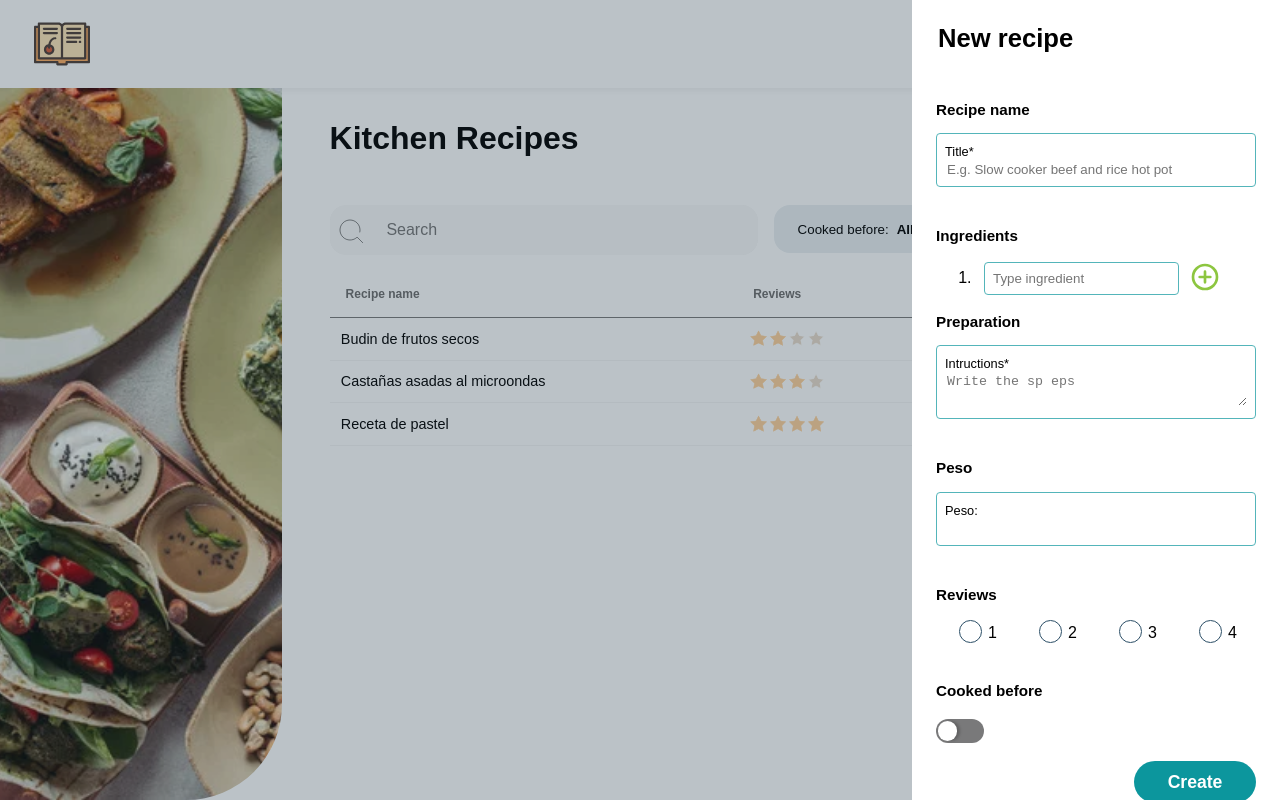
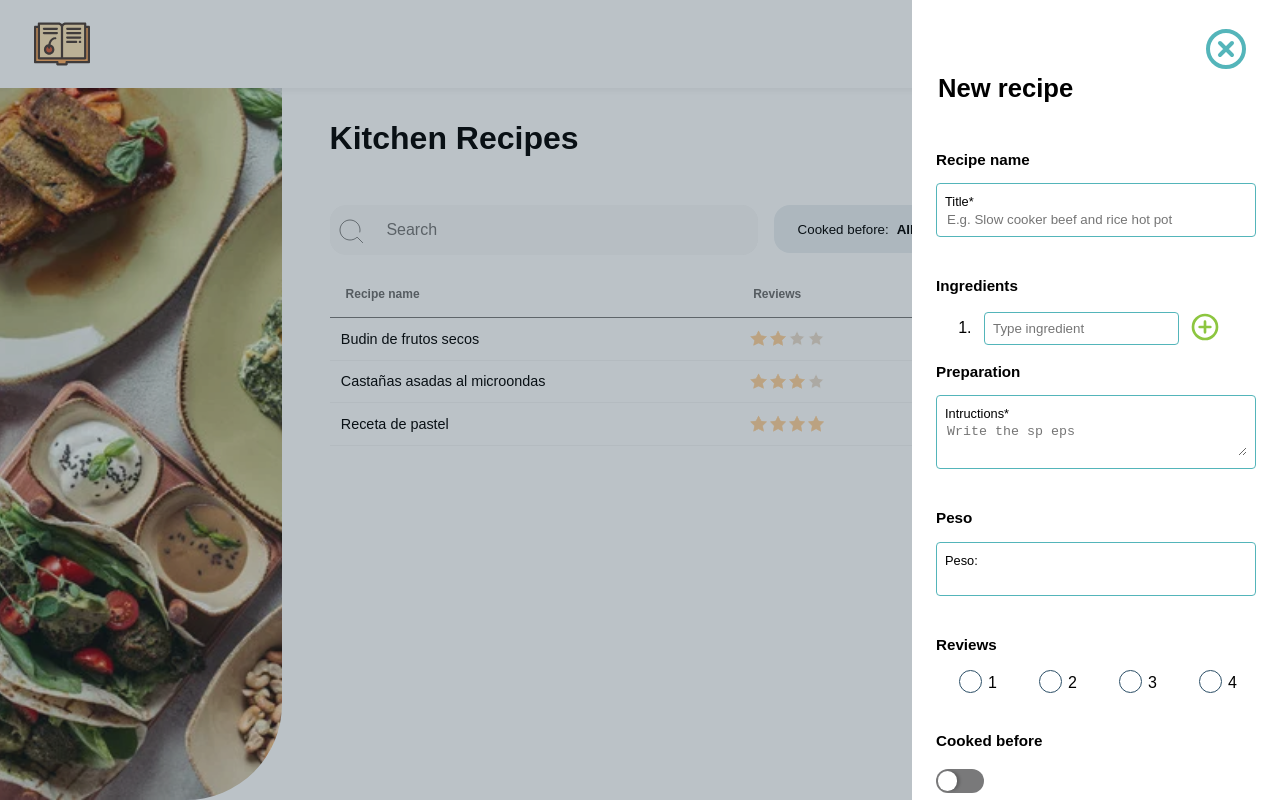
Before and after one commit to LPZneider/Kitchen-Recipes, a React (Vite) app: page / in a window 1280 px wide. Both pictures are taken after a click on the button 1232 px from the left and 748 px from the top of the page. Built offline with nearby package versions, Linux system fonts and the light colour scheme.

Commit message:
deploy boton-close

```diff
--- a/src/components/Boton/Boton.jsx
+++ b/src/components/Boton/Boton.jsx
@@ -1,12 +1,12 @@
 import { useContext } from "react";
 import "./Boton.scss";
 import ModalContext from "../../context/ModalContext";
-
+import add from "/src/assets/add.svg";
 const Boton = () => {
   const { handleModal } = useContext(ModalContext);
   return (
     <button className="btn-add" onClick={handleModal}>
-      <img src="/src/assets/add.svg" alt="add" />
+      <img src={add} alt="add" />
     </button>
   );
 };
--- /dev/null
+++ b/src/components/BotonClose/BotonClose.jsx
@@ -0,0 +1,23 @@
+import PropTypes from "prop-types";
+import { useContext } from "react";
+import closeModal from "/src/assets/closeModal.svg";
+import FormContext from "../../context/FormContext";
+import "./BotonClose.scss";
+const BotonClose = ({ isForm = false, funcForm }) => {
+  const { handleListModal } = useContext(FormContext);
+  return (
+    <div className="container-btn-close">
+      <button
+        onClick={isForm ? funcForm : handleListModal}
+        className="btn-close"
+      >
+        <img src={closeModal} alt="close Modal" />
+      </button>
+    </div>
+  );
+};
+export default BotonClose;
+BotonClose.propTypes = {
+  isForm: PropTypes.bool,
+  funcForm: PropTypes.func,
+};
--- /dev/null
+++ b/src/components/BotonClose/BotonClose.scss
@@ -0,0 +1,18 @@
+.container-btn-close {
+  display: flex;
+  justify-content: end;
+}
+
+.btn-close {
+  background-color: #fff;
+  border: none;
+  position: relative;
+  cursor: pointer;
+
+  img {
+    display: block;
+    top: 0;
+    right: 0;
+    width: 3rem;
+  }
+}
--- a/src/components/FormItem/FormItem.jsx
+++ b/src/components/FormItem/FormItem.jsx
@@ -2,6 +2,8 @@ import PropTypes from "prop-types";
 import { useContext } from "react";
 import FormContext from "../../context/FormContext";
 import "./FormItem.scss";
+import deleteItem from "/src/assets/deleteItem.svg";
+import addItem from "/src/assets/addItem.svg";
 
 const FormItem = ({ inpt: { id, name }, cant }) => {
   const { forms, handleIngredients, handleCreateItem, handleDeleteItem } =
@@ -21,11 +23,11 @@ const FormItem = ({ inpt: { id, name }, cant }) => {
         />
         {forms.ingredients.length !== cant + 1 ? (
           <button value="eliminar" onClick={(e) => handleDeleteItem(e, id)}>
-            <img src="/src/assets/deleteItem.svg" alt="X" />
+            <img src={deleteItem} alt="X" />
           </button>
         ) : (
           <button value="agregar" onClick={handleCreateItem}>
-            <img src="/src/assets/addItem.svg" alt="+" />
+            <img src={addItem} alt="+" />
           </button>
         )}
       </section>
--- a/src/components/FormSearch/FormSearch.jsx
+++ b/src/components/FormSearch/FormSearch.jsx
@@ -1,12 +1,13 @@
 import { useContext } from "react";
 import "./FormSearch.scss";
 import TableContext from "../../context/CrudTableContext";
+import search from "/src/assets/search.svg";
 export const FormSearch = () => {
   const { handleSubmit } = useContext(TableContext);
   return (
     <form className="form-search" onSubmit={handleSubmit}>
       <button>
-        <img src="/src/assets/search.svg" alt="🔍" />
+        <img src={search} alt="🔍" />
       </button>
       <input
         autoComplete="off"
--- a/src/components/FormSelect/FormSelect.jsx
+++ b/src/components/FormSelect/FormSelect.jsx
@@ -1,6 +1,7 @@
 import { useContext } from "react";
 import "./FormSelect.scss";
 import TableContext from "../../context/CrudTableContext";
+import arrow from "/src/assets/arrow.svg";
 export const FormSelect = () => {
   const { handleClickRadio, handleActive, active, radiovalue } =
     useContext(TableContext);
@@ -9,7 +10,7 @@ export const FormSelect = () => {
       <button onClick={handleActive}>
         Cooked before:
         <span>{radiovalue} </span>
-        <img src="/src/assets/arrow.svg" alt="arrow" />
+        <img src={arrow} alt="arrow" />
       </button>
       {active && (
         <div className="select-radios">
--- a/src/components/Header/Header.jsx
+++ b/src/components/Header/Header.jsx
@@ -1,10 +1,10 @@
 import "./Header.scss";
-
+import recipe from "/src/assets/recipe.svg";
 const HeaderRecipe = () => {
   return (
     <header className="header-recipes">
       <a href="#">
-        <img src="/src/assets/recipe.svg" alt="recipe logo" />
+        <img src={recipe} alt="recipe logo" />
       </a>
     </header>
   );
--- a/src/components/ListItem/ListItem.jsx
+++ b/src/components/ListItem/ListItem.jsx
@@ -1,7 +1,7 @@
 import PropTypes from "prop-types";
 import "./ListItem.scss";
 import { ModalPortal } from "../ModalPortal/";
-import { useContext, useState } from "react";
+import { useContext } from "react";
 import { BotonActive } from "../BotonActive";
 import TableContext from "../../context/CrudTableContext";
 import { Reviews } from "../Reviews/";
@@ -10,9 +10,8 @@ import FormContext from "../../context/FormContext";
 export const ListItem = ({ el }) => {
   const { name, reviews, cooked, ingredients, preparation, peso, id } = el;
   const { handleCheckboxCooked } = useContext(TableContext);
-  const { dataUpdate } = useContext(FormContext);
-  const [listModal, setListModal] = useState(false);
-  const handleListModal = () => setListModal(!listModal);
+  const { dataUpdate, listModal, handleListModal } = useContext(FormContext);
+
   return (
     <>
       <tr className="table-item" onClick={handleListModal}>
--- a/src/components/ModalPortal/ModalPortal.jsx
+++ b/src/components/ModalPortal/ModalPortal.jsx
@@ -2,15 +2,26 @@ import ReactDOM from "react-dom";
 import "./ModalPortal.scss";
 import { useContext } from "react";
 import ModalContext from "../../context/ModalContext";
+import FormContext from "../../context/FormContext";
+import BotonClose from "../BotonClose/BotonClose";
+
 export const ModalPortal = ({ children, isForm = false }) => {
   const handleClickModal = (e) => e.stopPropagation();
   const { handleClose } = useContext(ModalContext);
+  const { resetFormulario } = useContext(FormContext);
+
+  const handleClickPortal = () => {
+    handleClose();
+    if (isForm) resetFormulario();
+  };
+
   return ReactDOM.createPortal(
-    <article className="modal-conatiner" onClick={handleClose}>
+    <article className="modal-conatiner" onClick={handleClickPortal}>
       <div
         className={isForm ? "modal-modal modal-form" : "modal-modal modal-item"}
         onClick={handleClickModal}
       >
+        <BotonClose isForm={isForm} funcForm={handleClickPortal} />
         {children}
       </div>
     </article>,
--- a/src/components/Reviews/Reviews.jsx
+++ b/src/components/Reviews/Reviews.jsx
@@ -1,13 +1,15 @@
 import PropTypes from "prop-types";
 import "./Reviews.scss";
+import starStuffed from "/src/assets/starStuffed.svg";
+import starEmpty from "/src/assets/starEmpty.svg";
 const Reviews = ({ review }) => {
   return (
     <div className="reviews">
       {[...new Array(4)].map((item, index) => {
         return index < review ? (
-          <img key={index} src="/src/assets/starStuffed.svg" />
+          <img key={index} src={starStuffed} />
         ) : (
-          <img key={index} src="/src/assets/starEmpty.svg" />
+          <img key={index} src={starEmpty} />
         );
       })}
     </div>
--- a/src/context/FormContext.jsx
+++ b/src/context/FormContext.jsx
@@ -6,12 +6,12 @@ const idForm = Date.now();
 const FormContext = createContext();
 const initialForm = {
   name: "",
-  reviews: null,
+  reviews: 0,
   cooked: false,
   ingredients: [{ id: idForm, name: "" }],
   preparation: "",
   peso: "",
-  id: null,
+  id: 0,
 };
 
 const FormProviter = ({ children }) => {
@@ -23,6 +23,14 @@ const FormProviter = ({ children }) => {
     setForms(itemTabla);
     handleModal();
   };
+
+  const [listModal, setListModal] = useState(false);
+  const handleListModal = () => setListModal(!listModal);
+
+  const resetFormulario = () => {
+    setForms(initialForm);
+  };
+
   const handleValidations = () => setValidations(true);
 
   const handleChange = (e) => {
@@ -72,7 +80,6 @@ const FormProviter = ({ children }) => {
     const form = e.currentTarget;
     const formData = new FormData(form);
     const formJson = Object.fromEntries(formData.entries());
-    console.log(formJson);
     if (formJson.preparation.length < 20) return;
     if (!forms.id) {
       // console.log(e.target);
@@ -89,6 +96,8 @@ const FormProviter = ({ children }) => {
   };
 
   const data = {
+    listModal,
+    handleListModal,
     dataUpdate,
     handleChange,
     forms,
@@ -99,6 +108,7 @@ const FormProviter = ({ children }) => {
     handleSubmitForm,
     handleValidations,
     validations,
+    resetFormulario,
   };
   return <FormContext.Provider value={data}>{children}</FormContext.Provider>;
 };
```
Also changed, not shown: src/assets/closeModal.svg (added).
